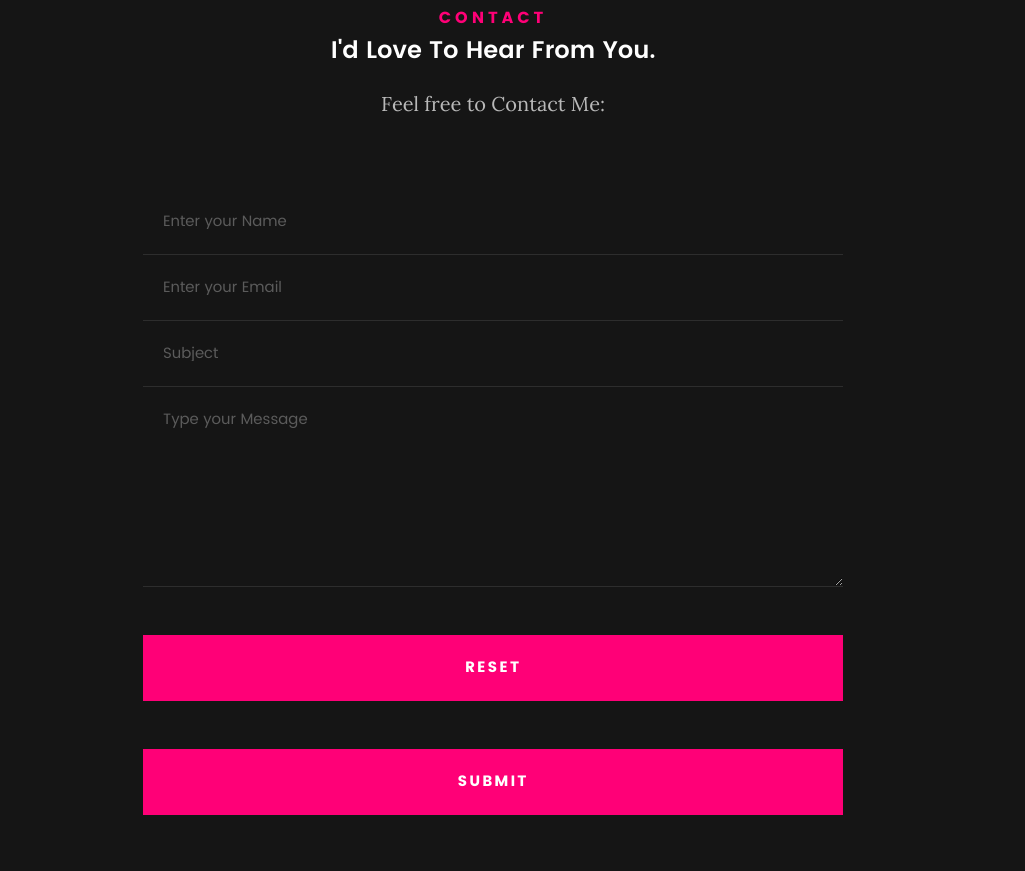
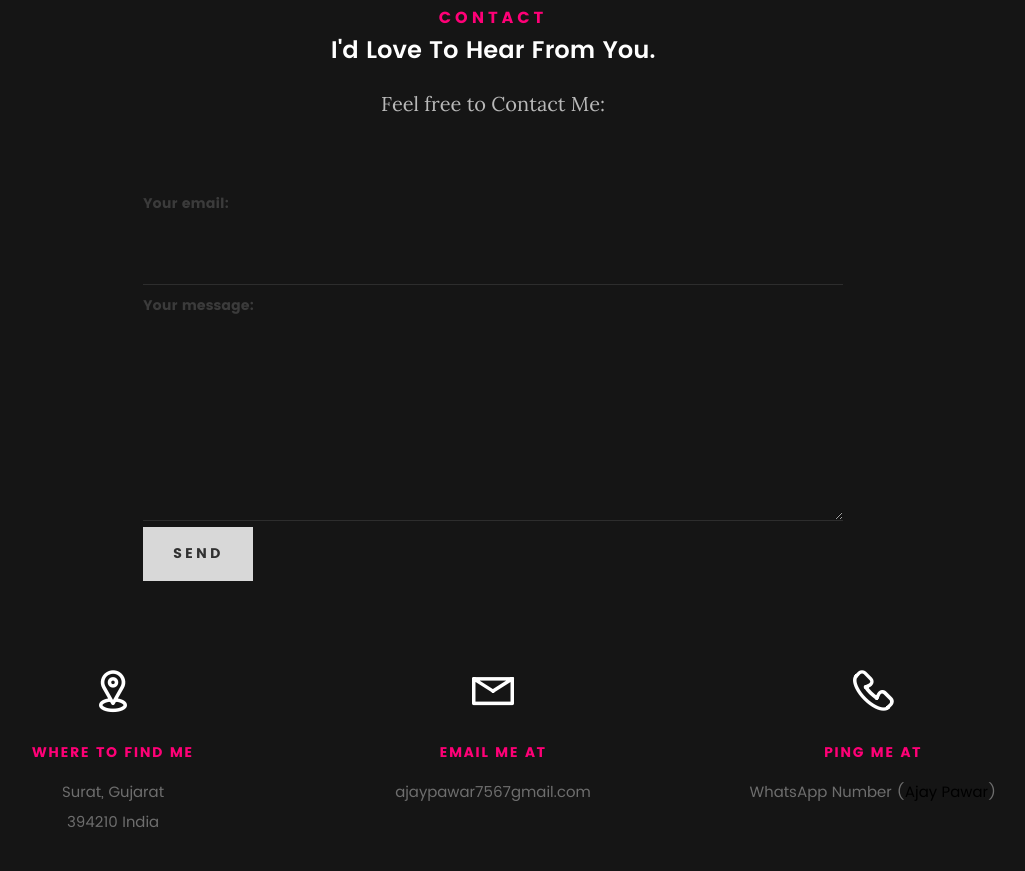
Before and after one commit to ajaypawar23/Ajay-Pawar.github.io, a plain HTML site: page index.html in a window 1280 px wide. Shown: the part 4428-5299 px from the top of the page, without its empty margins (147-1172 px from the left). Drawn offline with Linux system fonts and the light colour scheme; files whose address does not match are found by name.

Commit message:
Update Index.html

```diff
--- a/index.html
+++ b/index.html
@@ -473,38 +473,17 @@
 			<div class="col-twelve">
 
 				<!-- form -->
-				<form name="form" id="contactForm" method="POST" action="https://formspree.io/f/xvoyenpo">
-					<fieldset>
-						<div class="form-field">
-							<input name="name" type="text" id="contactName" placeholder="Enter your Name" value="" minlength="2"
-								required="">
-						</div>
-						<div class="form-field">
-							<input name="_replyto" type="email" id="contactEmail" placeholder="Enter your Email" value=""
-								required="">
-						</div>
-						<div class="form-field">
-							<input name="_subject" type="text" id="contactSubject" placeholder="Subject" value="">
-						</div>
-						<div class="form-field">
-							<textarea name="message" id="contactMessage" placeholder="Type your Message" rows="10" cols="50"
-								required=""></textarea>
-						</div>
-						<div class="form-field">
-							<button class="submitform" type="reset" name="submit">Reset</button>
-							<button class="submitform" name="submit">Submit</button>
-							<div id="submit-loader">
-								<div class="text-loader">Sending...</div>
-								<div class="s-loader">
-									<div class="bounce1"></div>
-									<div class="bounce2"></div>
-									<div class="bounce3"></div>
-								</div>
-							</div>
-						</div>
-
-					</fieldset>
-				</form>
+			<form action="https://formspree.io/f/xvoyenpo" method="POST">
+  				<label>Your email:
+    				<input type="email" name="email">
+  				</label>
+  				<label>
+    					Your message:
+    					<textarea name="message"></textarea>
+  				</label>
+ 				 <!-- your other form fields go here -->
+  				<button type="submit">Send</button>
+			</form>
 
 				<!-- contact-warning -->
 				<div id="message-warning">
```
